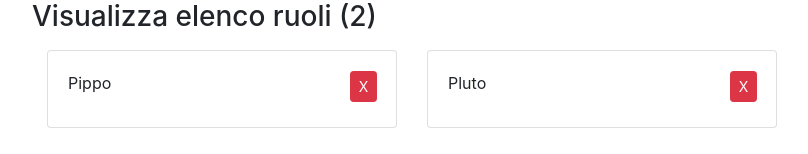
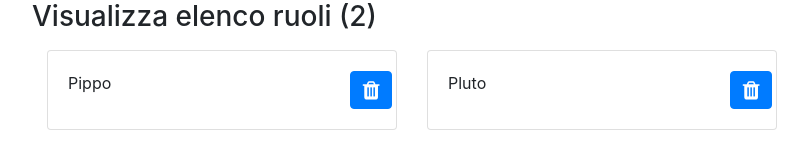
Before and after one commit to sterte/dvel-project, a React (Create React App) app in the folder client/multiselector/: page / in a window 1280 px wide. Shown: the top 154 px of the page, without its empty margins (38-846 px from the left). Built offline with nearby package versions, Linux system fonts and the light colour scheme.

Commit message:
Font-awesome icons added

```diff
--- a/client/multiselector/package.json
+++ b/client/multiselector/package.json
@@ -7,6 +7,7 @@
     "@testing-library/react": "^11.1.0",
     "@testing-library/user-event": "^12.1.10",
     "bootstrap": "^4.6.0",
+    "font-awesome": "^4.7.0",
     "react": "^17.0.1",
     "react-autosuggest": "^10.1.0",
     "react-dom": "^17.0.1",
--- a/client/multiselector/src/components/MultiSelector.js
+++ b/client/multiselector/src/components/MultiSelector.js
@@ -2,9 +2,6 @@ import React, { Component } from 'react';
 import MyAutoSuggest from './MyAutoSuggest';
 
 class MultiSelector extends Component {
-    constructor(props) {
-      super(props);
-    }
 
     render() {
         return(
--- a/client/multiselector/src/components/MyAutoSuggest.js
+++ b/client/multiselector/src/components/MyAutoSuggest.js
@@ -154,7 +154,7 @@ class MyAutoSuggest extends Component {
         <CardTitle>{item.label}</CardTitle>
         </div>
         <div className="col-2">
-        <Button color="danger" size="sm" onClick={() => this.removeSelectedItem(item[this.autocompleteValue])}>X</Button>
+        <Button color="primary" onClick={() => this.removeSelectedItem(item[this.autocompleteValue])}><span className="fa fa-trash fa-lg"/></Button>
         </div>
         </div>
         </CardBody>
@@ -186,7 +186,7 @@ class MyAutoSuggest extends Component {
         <CardTitle>{count}</CardTitle>
         </div>
         <div className="col-2">
-        <Button color="secondary" size="sm" onClick={() => this.setState({selectionExpanded: true})}>...</Button>
+        <Button color="primary"f onClick={() => this.setState({selectionExpanded: true})}><span className="fa fa-ellipsis-h fa-lg"/></Button>
         </div>
         </div>
         </CardBody>
--- a/client/multiselector/src/index.js
+++ b/client/multiselector/src/index.js
@@ -1,6 +1,7 @@
 import React from 'react';
 import ReactDOM from 'react-dom';
 import 'bootstrap/dist/css/bootstrap.min.css';
+import 'font-awesome/css/font-awesome.min.css';
 import './index.css';
 import App from './App';
 import reportWebVitals from './reportWebVitals';
```
Also changed, not shown: 1 other file (tests, documents, lock files or other folders).
